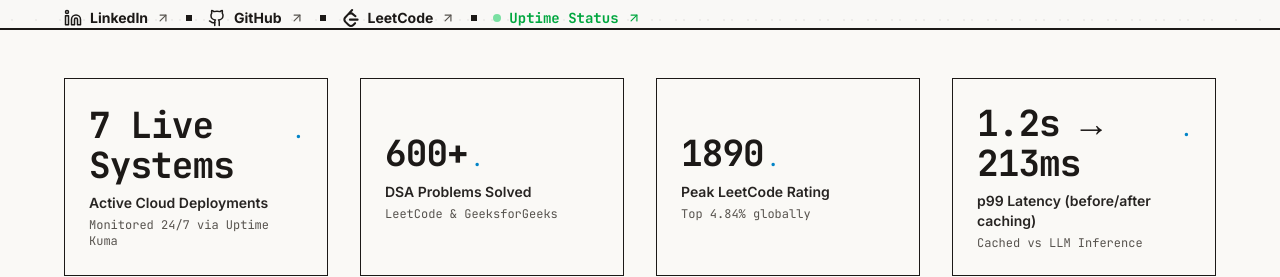
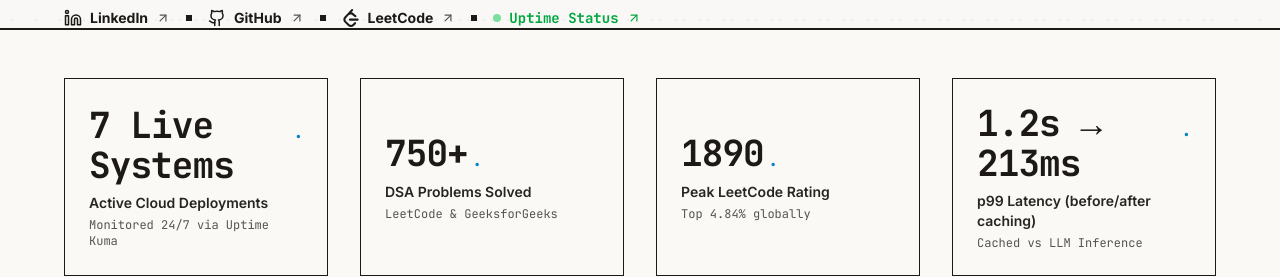
Before and after one commit to Flashyrs/Portfolio, a React (Vite) app: page / in a window 1280 px wide. Shown: the part 800-1077 px from the top of the page. Built offline with nearby package versions, Linux system fonts and the light colour scheme.

Commit message:
fix: update DSA problems solved count to 750+

```diff
--- a/src/data/resumeData.ts
+++ b/src/data/resumeData.ts
@@ -120,7 +120,7 @@ export const resumeData: ResumeData = {
       subtext: "Monitored 24/7 via Uptime Kuma"
     },
     {
-      value: "600+",
+      value: "750+",
       label: "DSA Problems Solved",
       subtext: "LeetCode & GeeksforGeeks"
     },
@@ -384,7 +384,7 @@ export const resumeData: ResumeData = {
     { name: "AWS ML Foundations", issuer: "AWS" }
   ],
   honors: [
-    "Competitive Programming: Achieved a peak LeetCode Contest Rating of 1890 (Top 4.84% globally); solved over 600 data structures and algorithms problems.",
+    "Competitive Programming: Achieved a peak LeetCode Contest Rating of 1890 (Top 4.84% globally); solved over 750 data structures and algorithms problems.",
     "TechYuva 10.0: 2nd Runner-Up among competitive engineering cohorts."
   ],
   leadership: [
```
